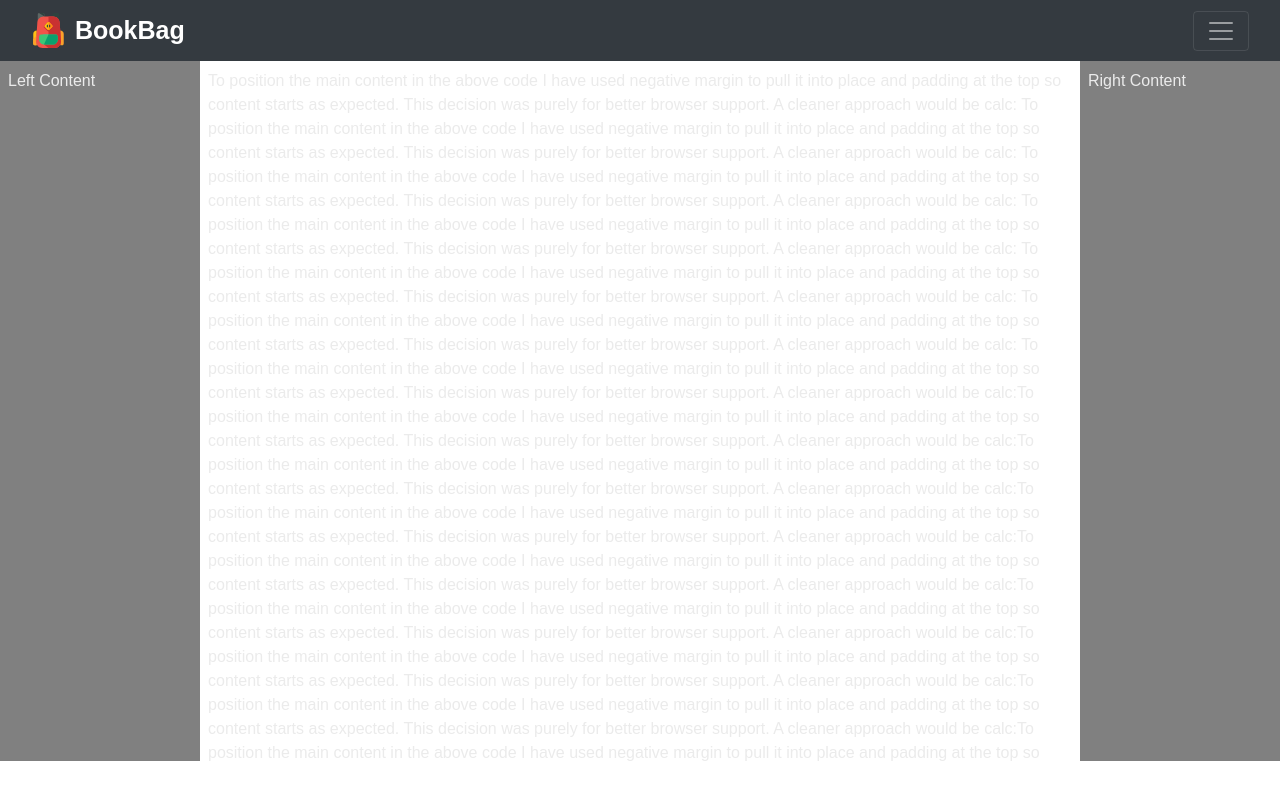
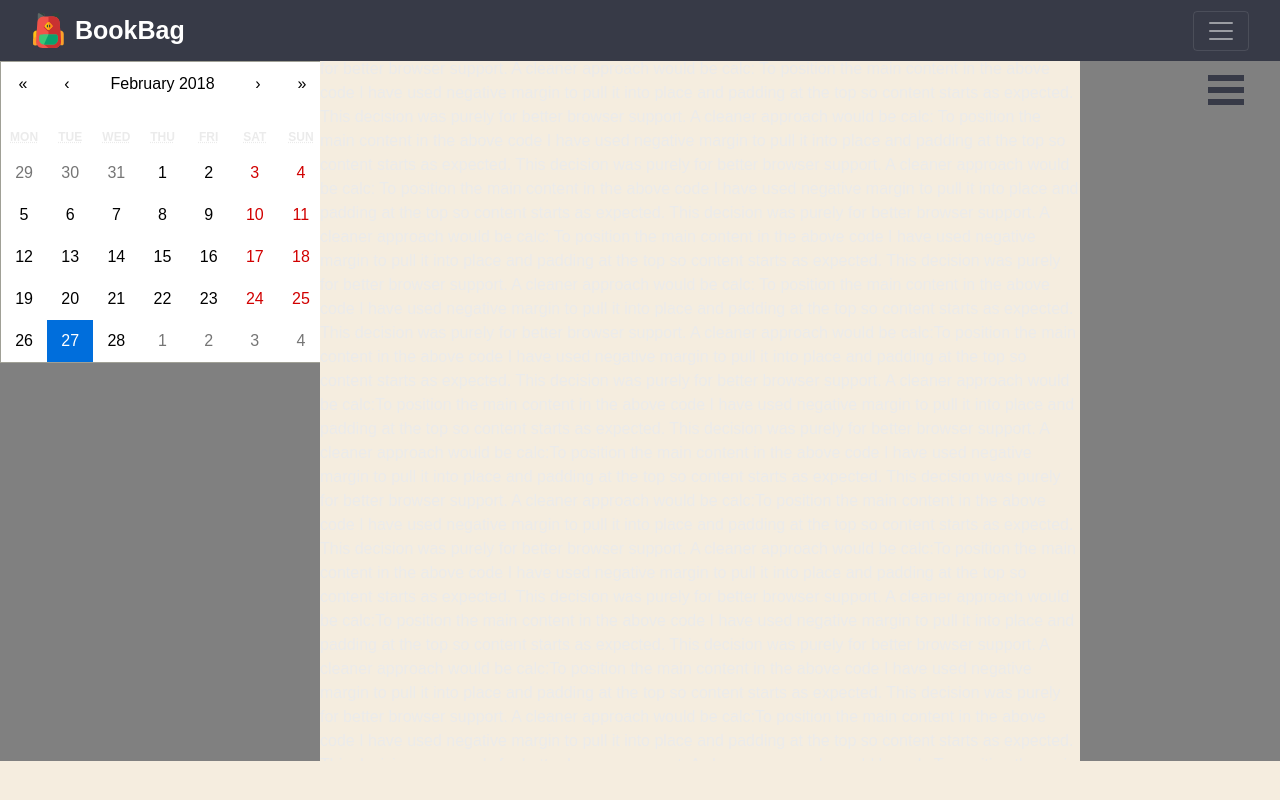
Before and after one commit to SheeshP/bookBag, a React (Create React App) app in the folder my-bookBag/: page /editor in a window 1280 px wide. Built offline with nearby package versions, Linux system fonts and the light colour scheme.

Commit message:
Trying stuff out dont merge this

```diff
--- /dev/null
+++ b/my-bookBag/src/Components/Editor_Page/Cal.jsx
@@ -0,0 +1,22 @@
+import React, { Component } from 'react';
+import Calendar from 'react-calendar';
+import './Cal.css';
+
+class Cal extends Component {
+  state = {
+    date: new Date(),
+  }
+
+  onChange = date => this.setState({ date })
+
+  render() {
+    return (
+      <div className="cal">
+        <Calendar
+          onChange={this.onChange}
+          value={this.state.date}
+        />
+      </div>
+    );
+  }
+}export default Cal;
--- a/my-bookBag/src/Components/Editor_Page/Nav.jsx
+++ b/my-bookBag/src/Components/Editor_Page/Nav.jsx
@@ -1,5 +1,6 @@
 import React, { Component } from 'react';
 import './RightSide.css';
+import Cal from './Cal.jsx';
 
 class Nav extends Component {
 
@@ -8,7 +9,7 @@ class Nav extends Component {
 
 <body>
     <div class="Container">
-        <div class="Left">Left Content</div>
+        <div class="Left"><div class="cat"><Cal/></div></div>
         <div class="Middle">To position the main content in the above code I have used negative margin to pull it into place and padding at the top so content starts as expected. This decision was purely for better browser support. A cleaner approach would be calc:
         To position the main content in the above code I have used negative margin to pull it into place and padding at the top so content starts as expected. This decision was purely for better browser support. A cleaner approach would be calc:
         To position the main content in the above code I have used negative margin to pull it into place and padding at the top so content starts as expected. This decision was purely for better browser support. A cleaner approach would be calc:
--- a/my-bookBag/src/Components/Editor_Page/RightSide.css
+++ b/my-bookBag/src/Components/Editor_Page/RightSide.css
@@ -7,10 +7,8 @@ body {
   overflow-x: hidden;
 }
 /*Just removing default browser padding/margin*/
-html,
+
 body {
-  padding: 0;
-  margin: 0;
   color: #ebebeb;
 }
 /*Flexbox gives us the flexiness we need. The top just stays put as there is no scrolling on the body due to the page never exceeding viewport height*/
@@ -21,7 +19,7 @@ body {
   overflow: hidden;
   height: 100vh;
   margin-top: -100px;
-  padding-top: 100px;
+  padding-top: -100px;
   position: relative;
   width: 100%;
   backface-visibility: hidden;
@@ -35,15 +33,20 @@ WebKit inertia scrolling is being added here for any present/future devices that
 .Right {
   overflow: auto;
   height: auto;
-  padding: 0.5rem;
 }
 
 /*  Left and Right are set sizes while the Middle is set to flex one so it occupies all remaining space. This could be set as a width too if prefereable, perhaps using calc.*/
 .Left {
   height: 100%;
-  width: 12.5rem;
+  width: 20rem;
   background-color: grey;
   position: sticky;
+}
+.cat {
+  position: relative;
+  top: 100px;
+  left: 0px;
+  width: 325px;
 }
 
 .Middle {
--- /dev/null
+++ b/my-bookBag/src/Components/Editor_Page/SideLeft.css
@@ -0,0 +1,55 @@
+/* Position and sizing of burger button */
+.bm-burger-button {
+  position: fixed;
+  width: 36px;
+  height: 30px;
+  right: 36px;
+  top: 75px;
+}
+
+/* Color/shape of burger icon bars */
+.bm-burger-bars {
+  background: #373a47;
+}
+
+/* Position and sizing of clickable cross button */
+.bm-cross-button {
+  height: 24px;
+  width: 24px;
+}
+.pad {
+  position: fixed;
+  bottom: 50px;
+  left: 0px;
+}
+body {
+  background: #f5eddf;
+  overflow: scroll;
+}
+/* Color/shape of close button cross */
+.bm-cross {
+  background: #bdc3c7;
+}
+
+/* General sidebar styles */
+.bm-menu {
+  background: #373a47;
+
+  font-size: 1.15em;
+}
+
+/* Morph shape necessary with bubble or elastic */
+.bm-morph-shape {
+  fill: #373a47;
+}
+
+/* Wrapper for item list */
+.bm-item-list {
+  color: #b8b7ad;
+  padding: 0.8em;
+}
+
+/* Styling of overlay */
+.bm-overlay {
+  background: none;
+}
--- /dev/null
+++ b/my-bookBag/src/Components/Editor_Page/SideLeft.jsx
@@ -0,0 +1,26 @@
+import React, { Component } from 'react';
+import { slide as Menu } from 'react-burger-menu';
+import './SideLeft.css';
+import Cal from './Cal.jsx';
+
+class SideLeft extends Component {
+
+
+  render () {
+    return (
+
+
+      <Menu right>
+  <div class="pad">
+      <Cal/>
+    </div>
+
+        <a id="home" className="menu-item" href="/">Home</a>
+        <a id="about" className="menu-item" href="/about">About</a>
+        <a id="contact" className="menu-item" href="/contact">Contact</a>
+        <a onClick={ this.showSettings } className="menu-item--small" href="">Settings</a>
+      </Menu>
+
+    );
+  }
+}export default SideLeft;
--- a/my-bookBag/src/Components/Home_Page/Navbar.css
+++ b/my-bookBag/src/Components/Home_Page/Navbar.css
@@ -40,4 +40,5 @@ a:hover {
 
 .navbar {
   position: sticky;
+  background: #373a47;
 }
--- a/my-bookBag/src/Components/Home_Page/Navbar.jsx
+++ b/my-bookBag/src/Components/Home_Page/Navbar.jsx
@@ -120,7 +120,7 @@ class Navbar extends Component {
               </div>
             </div>
           </div>
-          <div className="navbar navbar-dark bg-dark box-shadow">
+          <div className="navbar navbar-dark  box-shadow">
             <div className="container-fluid">
               <a href="/" className="navbar-brand d-flex align-items-center">
 
--- a/my-bookBag/src/Pages/Editor.css
+++ b/my-bookBag/src/Pages/Editor.css
@@ -23,3 +23,7 @@ article {
   align-items: center;
   justify-content: center;
 }
+
+.jum {
+  position: sticky;
+}
--- a/my-bookBag/src/Pages/Editor.jsx
+++ b/my-bookBag/src/Pages/Editor.jsx
@@ -1,21 +1,22 @@
 import React, { Component } from 'react';
 import Navbar from '../Components/Home_Page/Navbar.jsx';
 import Nav from '../Components/Editor_Page/Nav.jsx';
+import SideLeft from '../Components/Editor_Page/SideLeft.jsx';
 import './Editor.css';
 
 class Editor extends Component {
 
   render(){
     return(
-      <div>
 
-      <div>
 
-      <Navbar/>
-      </div>
-      <Nav/>
+<div class="jum">
 
-      </div>
+<Navbar/>
+  <SideLeft pageWrapId={ "page-wrap" } outerContainerId={ "outer-container" } />
+<Nav/>
+</div>
+
 
 
       );
```
Also changed, not shown: my-bookBag/src/Components/Editor_Page/Cal.css (added).
